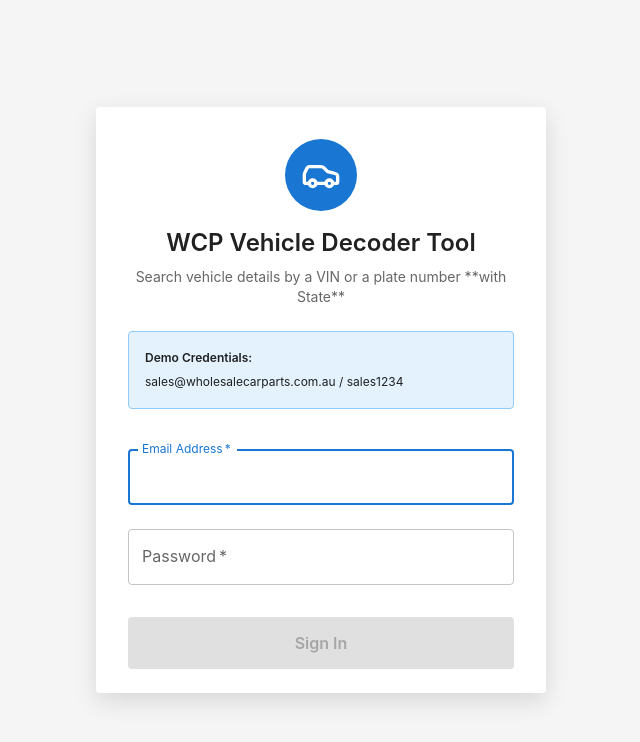
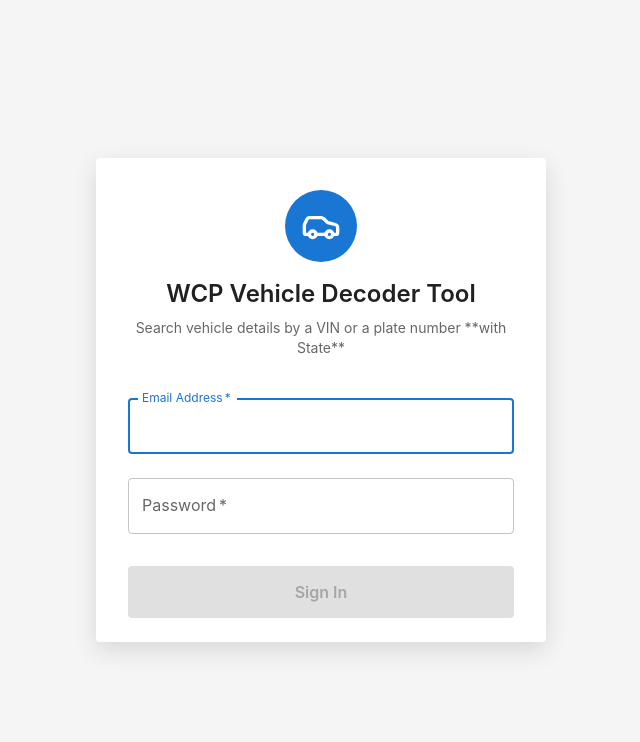
Before and after one commit to jamesphm04/WCP_vin_decoder_fe, a React (Vite) app: page /login in a window 1280 px wide. Shown: the top 742 px of the page, without its empty margins (319-959 px from the left). Built offline with nearby package versions, Linux system fonts and the light colour scheme.

Commit message:
remove demo credentials

```diff
--- a/src/pages/login/LoginPage.tsx
+++ b/src/pages/login/LoginPage.tsx
@@ -105,29 +105,6 @@
               {error}
             </Alert>
           )}
-
-          <Box
-            sx={{
-              mb: 3,
-              p: 2,
-              bgcolor: "#e3f2fd",
-              borderRadius: 1,
-              border: "1px solid #90caf9",
-            }}
-          >
-            <Typography
-              variant="caption"
-              display="block"
-              fontWeight={600}
-              gutterBottom
-            >
-              Demo Credentials:
-            </Typography>
-            <Typography variant="caption" display="block">
-              sales@wholesalecarparts.com.au / sales1234
-            </Typography>
-          </Box>
-
           <form onSubmit={handleSubmit}>
             <TextField
               fullWidth
```
